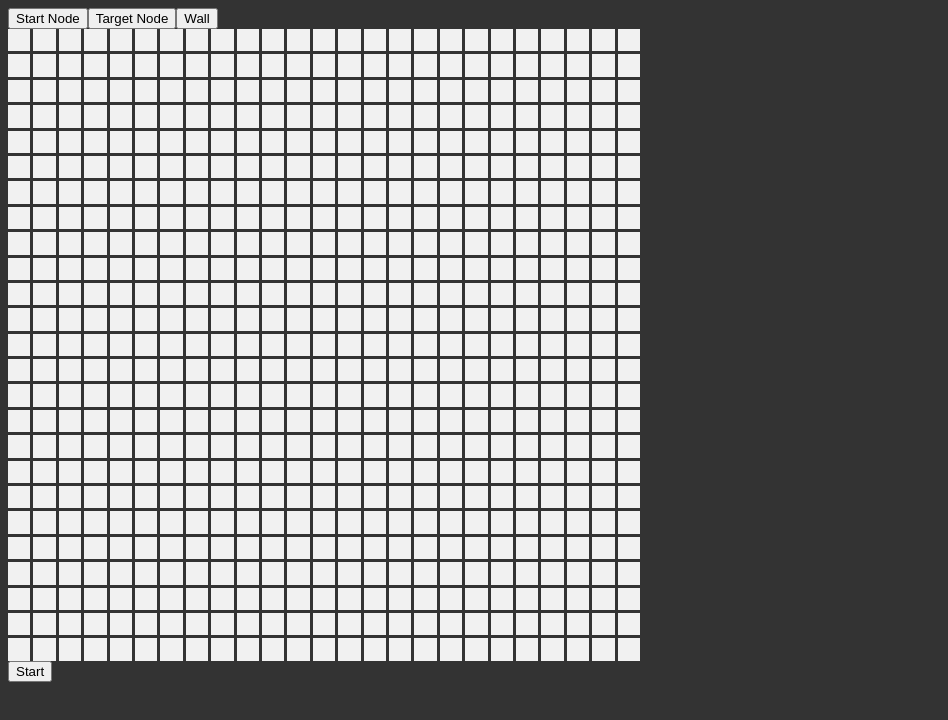
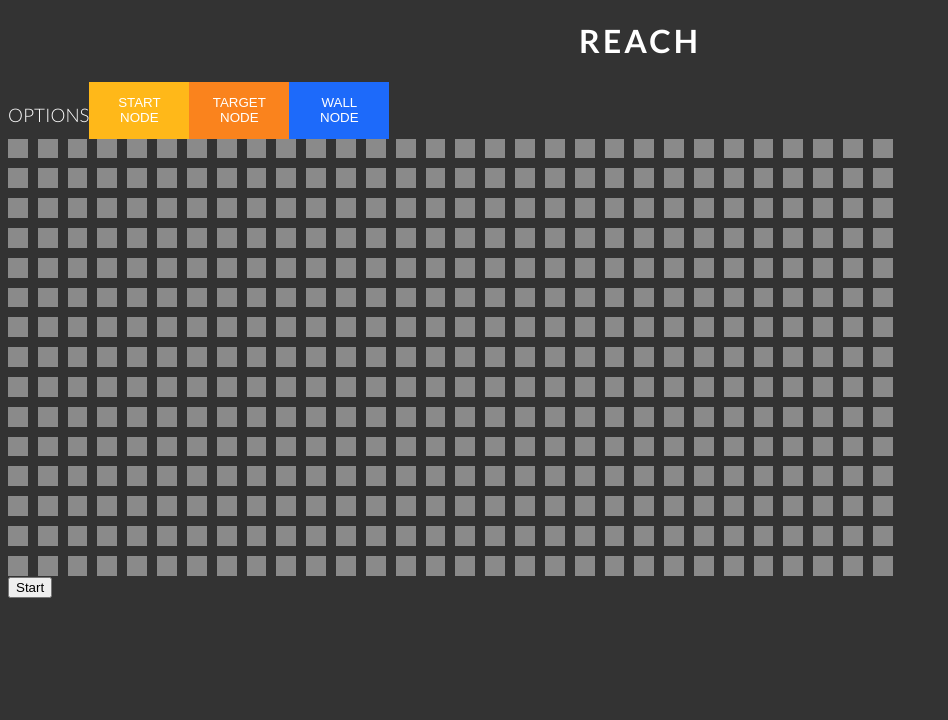
Before and after one commit to andrewjfei/reach, an Angular app: page / in a window 1280 px wide. Shown: the top 720 px of the page, without its empty margins (0-948 px from the left). Built offline with nearby package versions, Linux system fonts and the light colour scheme.

Commit message:
header position and visuals complete for version1.0

```diff
--- a/src/app/reach/grid/grid.component.css
+++ b/src/app/reach/grid/grid.component.css
@@ -1,9 +1,9 @@
 .grid {
     display: grid;
-    grid-template-columns: repeat(25, auto);
-    grid-gap: 3px;
+    grid-template-columns: repeat(30, auto);
+    grid-gap: 10px;
     grid-auto-rows: 1fr;
-    width: 50%;
+    width: 70%;
 }
 
 .grid::before {
@@ -28,21 +28,9 @@
 }
 
 .grey {
-    background-color: #f1f1f1;
+    background-color: #8a8a8a;
 }
 
 .grey:hover {
     background-color: #cccccc;
 }
-
-.orange {
-    background-color: #f79342;
-}
-
-.black {
-    background-color: #1f1f1f;
-}
-
-.blue {
-    background-color: #1676f3;
-}
--- a/src/app/reach/grid/grid.component.ts
+++ b/src/app/reach/grid/grid.component.ts
@@ -23,10 +23,10 @@ export class GridComponent implements OnInit {
       'colour': 'grey'
     },
     'start': {
-      'colour': 'orange'
+      'colour': 'yellow'
     },
     'target': {
-      'colour': 'black'
+      'colour': 'orange'
     },
     'wall': {
       'colour': 'blue'
@@ -34,9 +34,9 @@ export class GridComponent implements OnInit {
   }
 
   constructor() {
-    for (let i = 0; i < 25; i++) {
+    for (let i = 0; i < 30; i++) {
       let row = [];
-      for (let j = 0; j < 25; j++) {
+      for (let j = 0; j < 15; j++) {
         let node = 'node ' + i + '-' + j;
         this.vertices[node] = this.nodeType['empty'];
         this.edges[node] = [];
--- a/src/app/reach/header/header.component.css
+++ b/src/app/reach/header/header.component.css
@@ -0,0 +1,5 @@
+.heading {
+    text-align: center;
+    color: #ffffff;
+    letter-spacing: 3px;
+}
--- a/src/app/reach/header/header.component.html
+++ b/src/app/reach/header/header.component.html
@@ -1 +1 @@
-<p>header works!</p>
+<h1 class="heading">{{appName.toUpperCase()}}</h1>
--- a/src/app/reach/header/header.component.ts
+++ b/src/app/reach/header/header.component.ts
@@ -7,6 +7,8 @@ import { Component, OnInit } from '@angular/core';
 })
 export class HeaderComponent implements OnInit {
 
+  appName: string = 'Reach';
+
   constructor() { }
 
   ngOnInit() {
--- a/src/app/reach/options-bar/options-bar.component.css
+++ b/src/app/reach/options-bar/options-bar.component.css
@@ -0,0 +1,5 @@
+.options-heading {
+    display: inline;
+    color: #ffffff;
+    font-weight: 300;
+}
--- a/src/app/reach/options-bar/options-bar.component.html
+++ b/src/app/reach/options-bar/options-bar.component.html
@@ -1,7 +1,8 @@
 <div class="container">
     <div class="row">
+        <h3 class="options-heading">OPTIONS</h3>
         <ng-container *ngFor="let option of options">
-            <button class="btn" type="button" (click)="handleOptionChange(option.code)">{{option.name}}</button>
+            <button class="btn-default {{option.colour}}" type="button" (click)="handleOptionChange(option.code)">{{option.name.toUpperCase()}}</button>
         </ng-container>
     </div>
 </div>
--- a/src/app/reach/options-bar/options-bar.component.ts
+++ b/src/app/reach/options-bar/options-bar.component.ts
@@ -12,17 +12,20 @@ export class OptionsBarComponent implements OnInit {
     {
       'name': 'Start Node',
       'description': 'Initial Node',
-      'code': 'start'
+      'code': 'start',
+      'colour': 'yellow'
     },
     {
       'name': 'Target Node',
       'description': 'End Node',
-      'code': 'target'
+      'code': 'target',
+      'colour': 'orange'
     },
     {
-      'name': 'Wall',
+      'name': 'Wall Node',
       'description': 'Barriers',
-      'code': 'wall'
+      'code': 'wall',
+      'colour': 'blue'
     },
   ]
 
--- a/src/app/reach/reach.component.html
+++ b/src/app/reach/reach.component.html
@@ -1,2 +1,3 @@
+<app-header></app-header>
 <app-options-bar (handleNodeChange)="handleNodeChange($event)"></app-options-bar>
 <app-grid [selectedNode]="selectedNode"></app-grid>
--- a/src/styles.css
+++ b/src/styles.css
@@ -1,9 +1,27 @@
 /* You can add global styles to this file, and also import other style files */
+
+@import url('https://fonts.googleapis.com/css2?family=Lato:ital,wght@0,100;0,300;0,400;0,700;0,900;1,100;1,300;1,400;1,700&display=swap');
 
 html {
     background-color: #333333;
+    font-family: 'Lato', sans-serif;
 }
 
 .btn-default {
+    padding: 1em;
+    width: 100px;
+    border: none;
+    color: #ffffff;
+}
 
+.yellow {
+    background-color: #ffb819;
 }
+
+.orange {
+    background-color: #fa831d;
+}
+
+.blue {
+    background-color: #1d6afa;
+}
```
